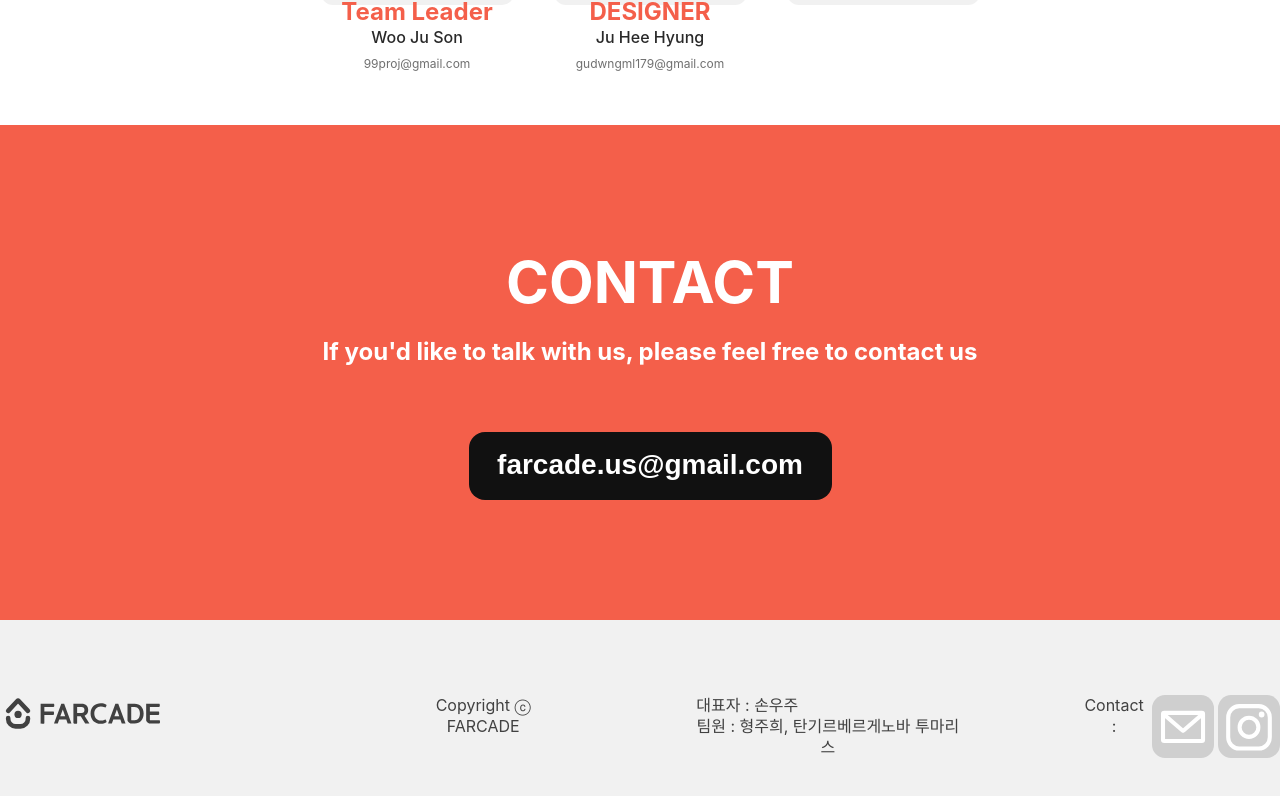
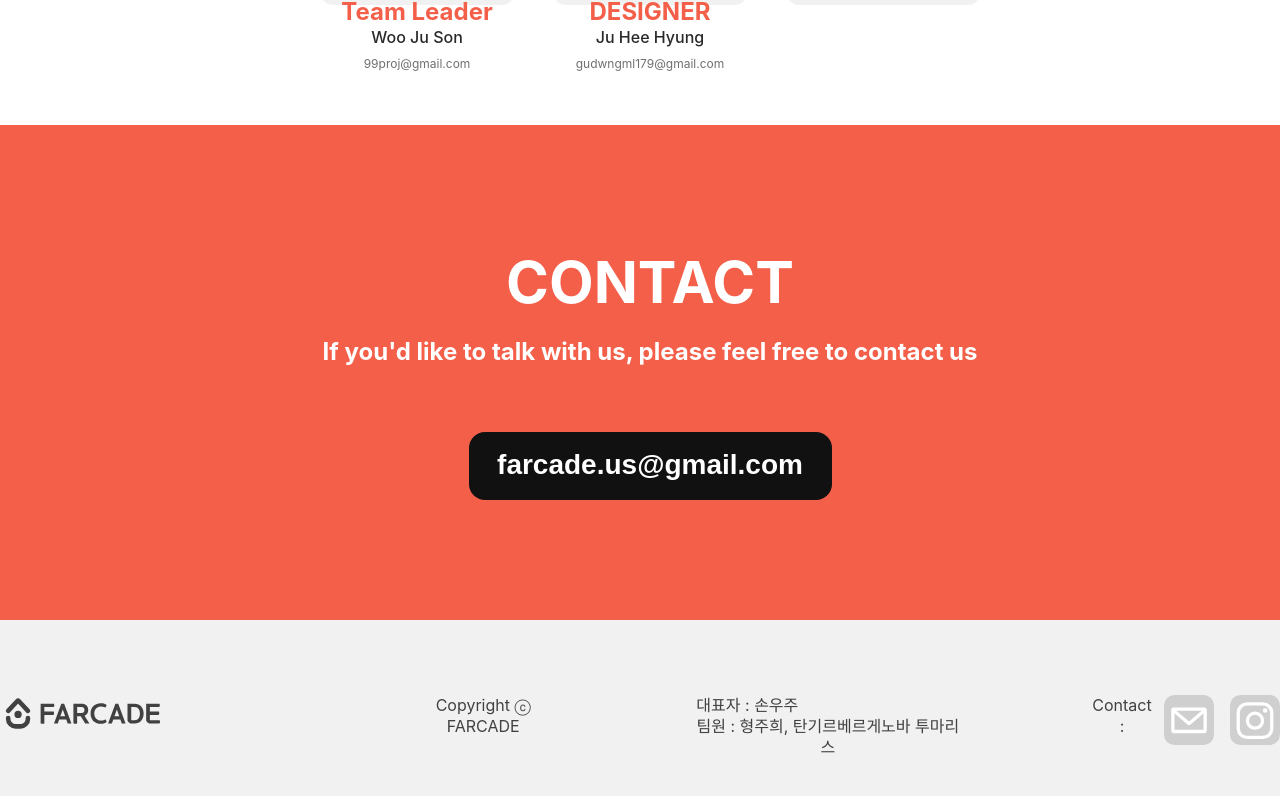
Before and after one commit to Farcade-ASANDOERS/Farcade-Front, a React (Create React App) app: page / in a window 1280 px wide. Shown: the part 3818-4614 px from the top of the page. Built offline with nearby package versions, Linux system fonts and the light colour scheme.

Commit message:
🚩: hashLink를 활용한 영역 이동 범위 설정 및 ctrl 디렉토리에 함수 생성

```diff
--- a/src/View/Footer/ViewFooter.jsx
+++ b/src/View/Footer/ViewFooter.jsx
@@ -8,6 +8,8 @@ import { Intro, Contact, CopyRight } from '../styled/ViewFooter.styled';
 import logoB from '../../Assets/image/main/logo-B.svg';
 import email from '../../Assets/image/main/e-mail-logo.svg';
 import insta from '../../Assets/image/main/insta-logo.svg';
+import { handleMoveToURL } from '../../Controller/main.control';
+import { URL } from '../../Model/url.data';
 
 export const ViewFooter = () => {
   return (
@@ -23,7 +25,17 @@ export const ViewFooter = () => {
         justifyProps='space-between'
         widthProps='var(--inner-contents-width)'
       >
-        <ImageStyled src={logoB} widthProps='160px' heightProps='37px' />
+        <div>
+          <ImageStyled
+            src={logoB}
+            widthProps='160px'
+            heightProps='37px'
+            cursorProps='pointer'
+            onClick={() => {
+              handleMoveToURL(URL.home);
+            }}
+          />
+        </div>
         <GroupStyled
           displayProps='flex'
           justifyProps='space-between'
@@ -42,13 +54,26 @@ export const ViewFooter = () => {
             widthProps='192px'
           >
             <Contact>Contact :</Contact>
-            <ImageStyled
-              src={email}
-              widthProps='auto'
-              heightProps='auto'
-              marginProps='0 1.79% 0 0'
-            />
-            <ImageStyled src={insta} widthProps='auto' heightProps='auto' />
+            <div>
+              <ImageStyled
+                src={email}
+                marginProps='0 16px 0 0'
+                //1.79%
+                cursorProps='pointer'
+                onClick={() => {
+                  handleMoveToURL(URL.contact);
+                }}
+              />
+            </div>
+            <div>
+              <ImageStyled
+                src={insta}
+                cursorProps='pointer'
+                onClick={() => {
+                  handleMoveToURL(URL.insta);
+                }}
+              />
+            </div>
           </GroupStyled>
         </GroupStyled>
       </GuideLineStyled>
--- a/src/View/styled/ViewMain.styled.jsx
+++ b/src/View/styled/ViewMain.styled.jsx
@@ -2,10 +2,12 @@ import styled from 'styled-components';
 import { FontStyled } from './common/Common.styled';
 
 export const ServiceContainer = styled.div`
+  width: 100%;
   background-color: ${(props) => props.bgColorProps};
   color: ${(props) => props.colorProps};
   /* background-color: var(--gray-color-90);
   color: var(--white-color); */
+  margin: 0 auto;
 `;
 
 export const Contents = styled.div`
```
